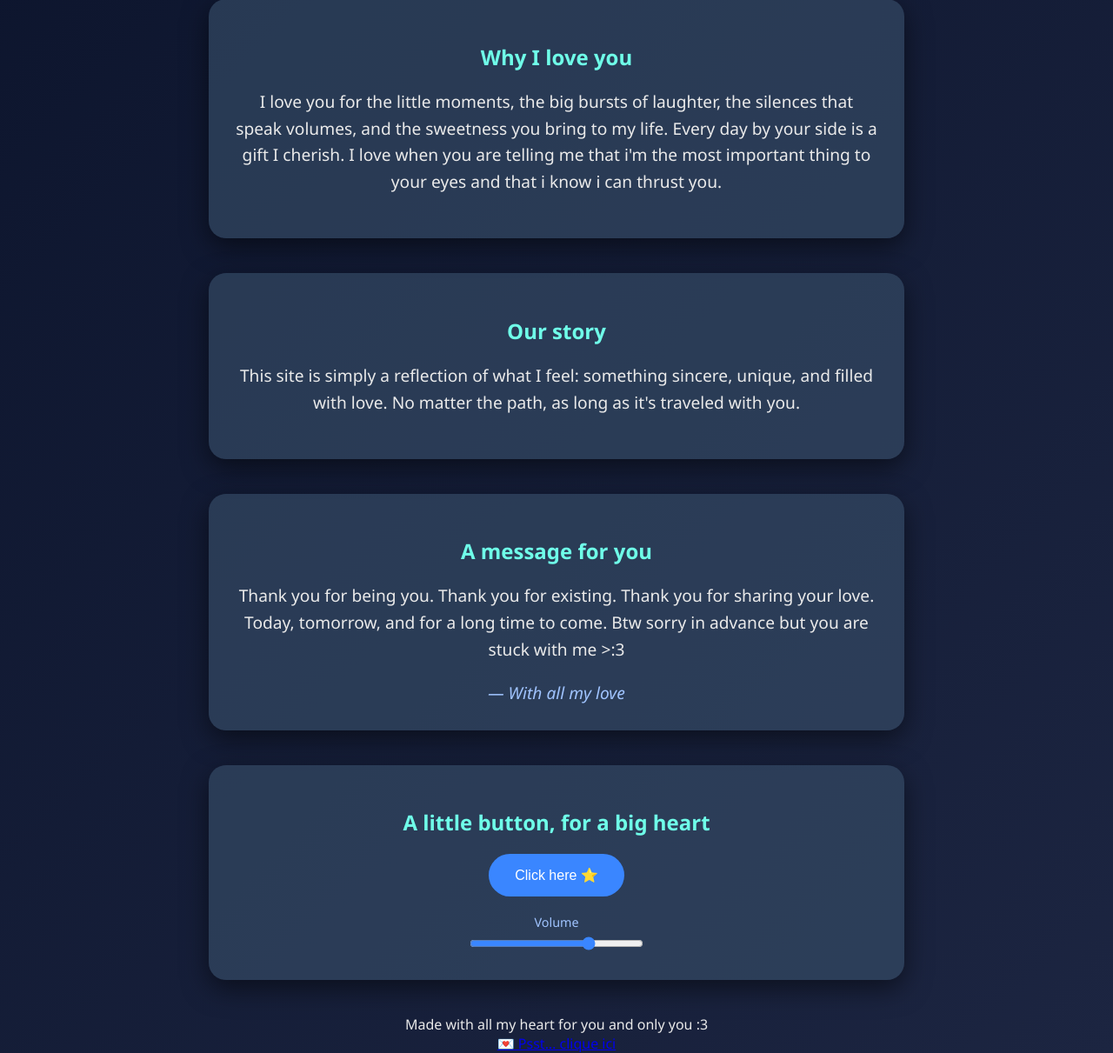
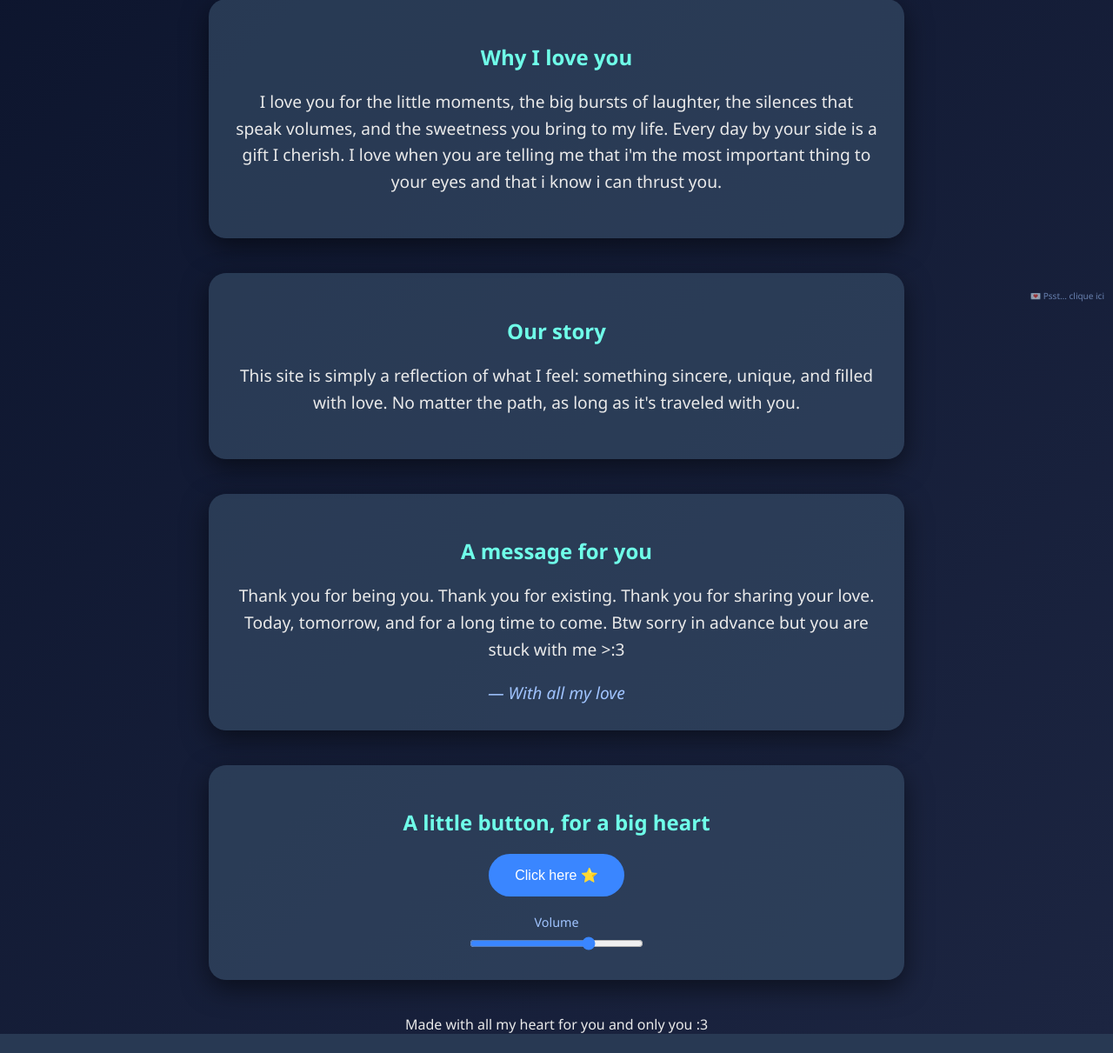
Before and after one commit to Ybrik-is-god/for-you-my-love, a PHP site: page / in a window 1280 px wide; the page is wider, and only the part inside the window is pictured. Shown: the part 448-1659 px from the top of that part at 87% size. After the commit the page ends 1637 px from the top of that part, so only its background shows below. Run offline with PHP 8.4, Linux system fonts and the light colour scheme.

Commit message:
Add secret message styling to style.css
Added a secret message section with styling.

```diff
--- a/style.css
+++ b/style.css
@@ -142,3 +142,23 @@ button:hover {
 body {
   overflow-x: hidden; /* optionnel pour sécuriser */
 }
+
+.secret-message {
+  position: fixed;
+  bottom: 5px;
+  right: 10px;
+  font-size: 10px;
+  color: #A0C4FF;
+  opacity: 0.6;
+  z-index: 999;
+}
+
+.secret-message a {
+  color: #A0C4FF;
+  text-decoration: none;
+}
+
+.secret-message a:hover {
+  text-decoration: underline;
+  opacity: 1;
+}
```
